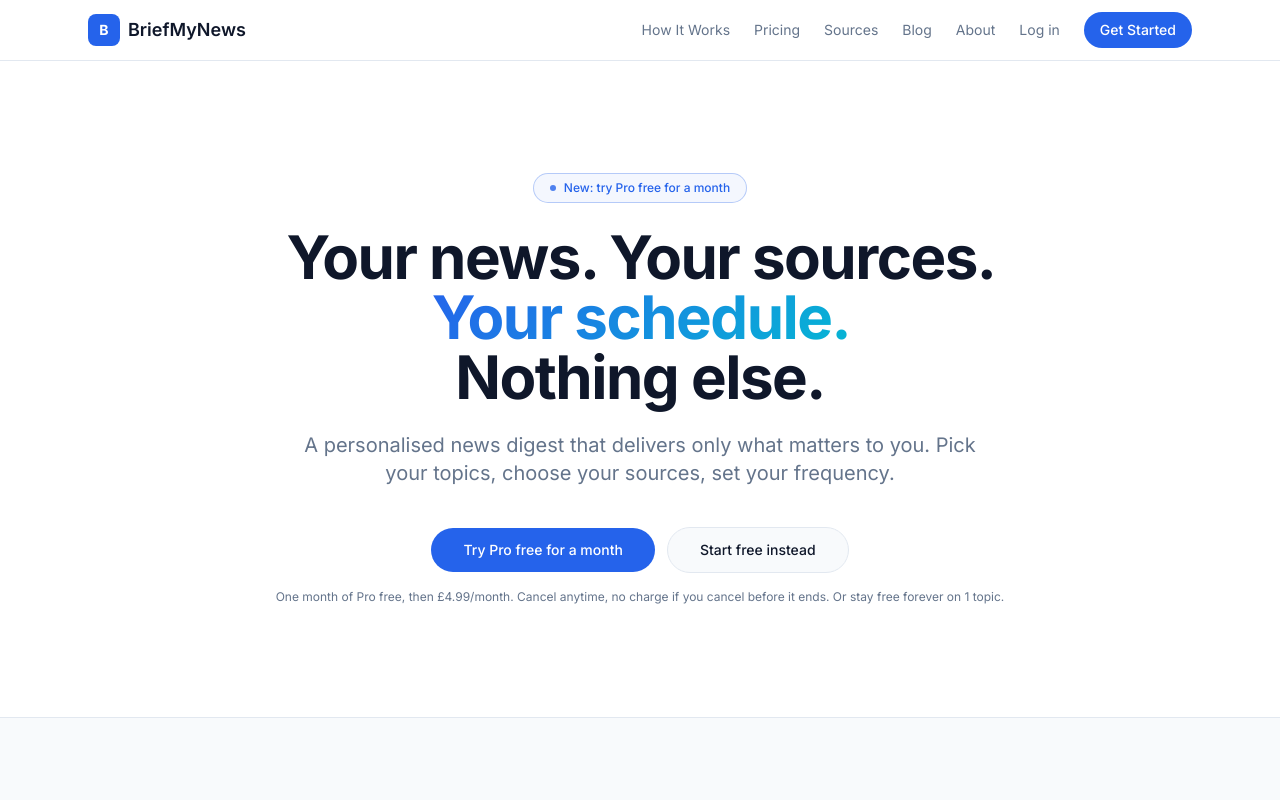
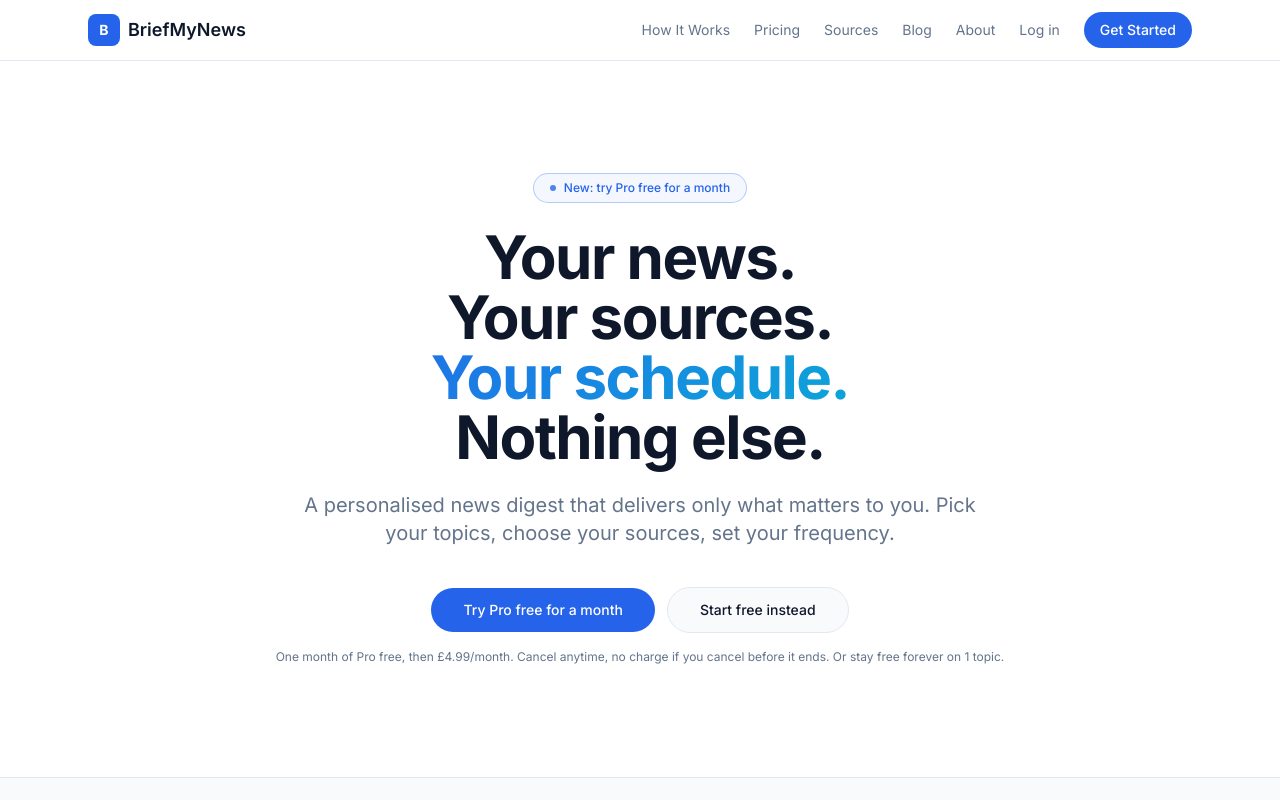
Before and after one commit to skillettsites/briefmynews, a Next.js app: page / in a window 1280 px wide. Shown: the top 800 px of the page. Built offline with nearby package versions, Linux system fonts and the light colour scheme; no server answers; the database is empty.

Commit message:
Stack hero headline onto four separate lines

```diff
--- a/src/app/page.tsx
+++ b/src/app/page.tsx
@@ -168,9 +168,10 @@
             </div>
           </div>
           <h1 className="animate-fade-in-up stagger-1 mx-auto max-w-3xl text-4xl font-bold tracking-tight text-foreground sm:text-5xl lg:text-6xl">
-            Your news. Your sources.{" "}
-            <span className="gradient-text">Your schedule.</span>{" "}
-            Nothing&nbsp;else.
+            <span className="block">Your news.</span>
+            <span className="block">Your sources.</span>
+            <span className="gradient-text block">Your schedule.</span>
+            <span className="block">Nothing&nbsp;else.</span>
           </h1>
           <p className="animate-fade-in-up stagger-2 mx-auto mt-6 max-w-2xl text-lg text-muted sm:text-xl">
             A personalised news digest that delivers only what matters to you.
```
